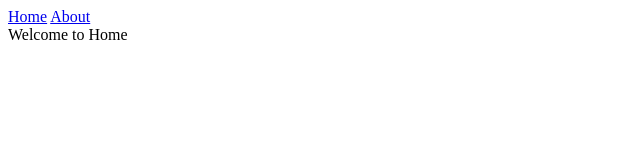
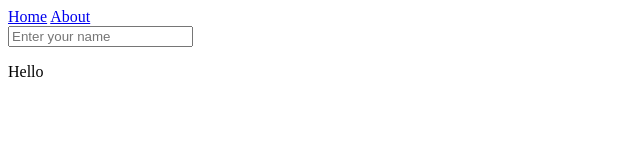
Before and after one commit to faizakurnia/minggu1, a plain HTML site: page index.html in a window 1280 px wide. Both pictures are taken after a click on the link "Home". Shown: the whole page, without its empty margins (0-640 px from the left). Drawn offline with Linux system fonts and the light colour scheme.

Commit message:
tutorial3

```diff
--- a/index.html
+++ b/index.html
@@ -11,7 +11,7 @@
             <a href="#home" id="link-home">Home</a>
             <a href="#about" id="link-about">About</a>
         </div>
-        <div id="root">Welcome to Home</div>
+        <div id="root"></div>
         <script src="index.js"></script>
     </body>
 </html>
--- a/index.js
+++ b/index.js
@@ -4,7 +4,9 @@ const root = document.getElementById("root");
 
 linkHome.onclick= function (event){
     event.preventDefault();
-    root.textContent = "Welcome to Home";
+    const homeScreen = HomeScreen();
+    root.innerHTML = "";
+    root.append(homeScreen);
     history.pushState(null, "", event.target.href);
 };
 
@@ -14,6 +16,20 @@ linkAbout.onclick= function (event){
     history.pushState(null, "", event.target.href);
 };
 
+function HomeScreen(){
+    const input = document.createElement("input");
+    input.placeholder = "Enter your name";
+
+    const textPreview = document.createElement("p");
+    textPreview.textContent = "Hello";
+
+    const div = document.createElement("div");
+    div.append(input);
+    div.append(textPreview);
+
+    return div;
+}
+
 if (location.hash == "#about") {
     root.textContent = "Welcome to About";
 } else if (location.hash =="#home") {
```
Also changed, not shown: about.html (deleted, +0 -16 lines).
